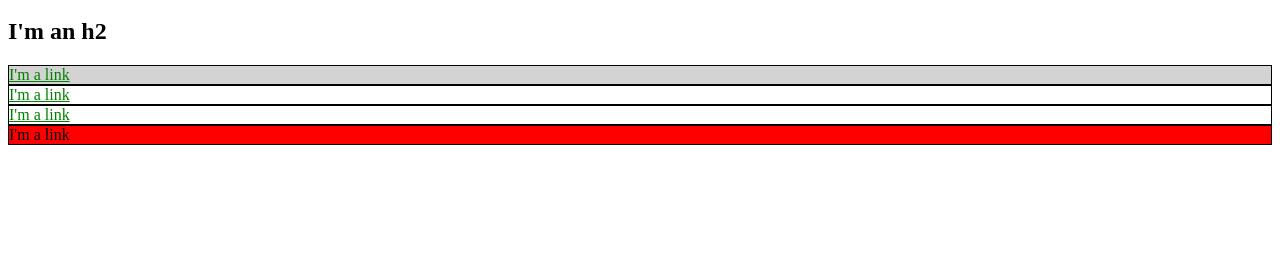
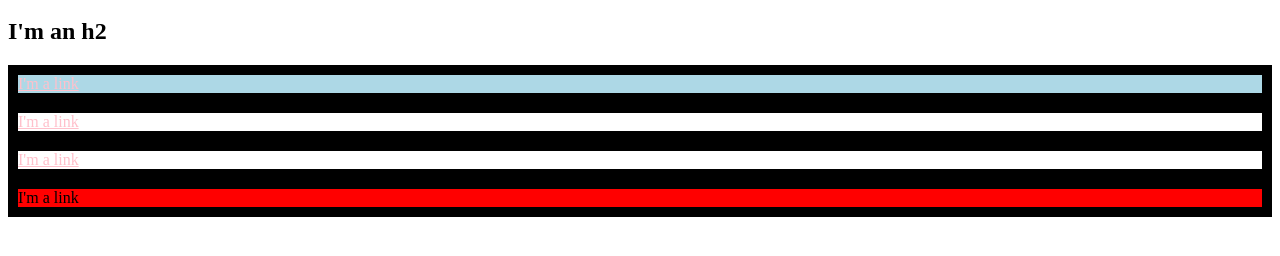
Before and after one commit to brightgeist7469/brightgeist7469.github.io, a plain HTML site: page index.html in a window 1280 px wide. Shown: the part 136-392 px from the top of the page. Drawn offline with Linux system fonts and the light colour scheme.

Commit message:
changed colors

```diff
--- a/index.html
+++ b/index.html
@@ -8,20 +8,20 @@
       color: red;
     }
     #exec-bio {
-      background-color: lightgray;
+      background-color: lightblue;
     }
     .bio-box {
-      border: 1px solid black;
+      border: 10px solid black;
     }
     .bio-box a {
-      color: green;
+      color: pink;
     }
     }
     div {}
-      border: 1px solid black;
+      border: 5px solid black;
     }
     div a {
-      color: green;
+      color: pink;
     }
     .alert {
       background: red;
```
